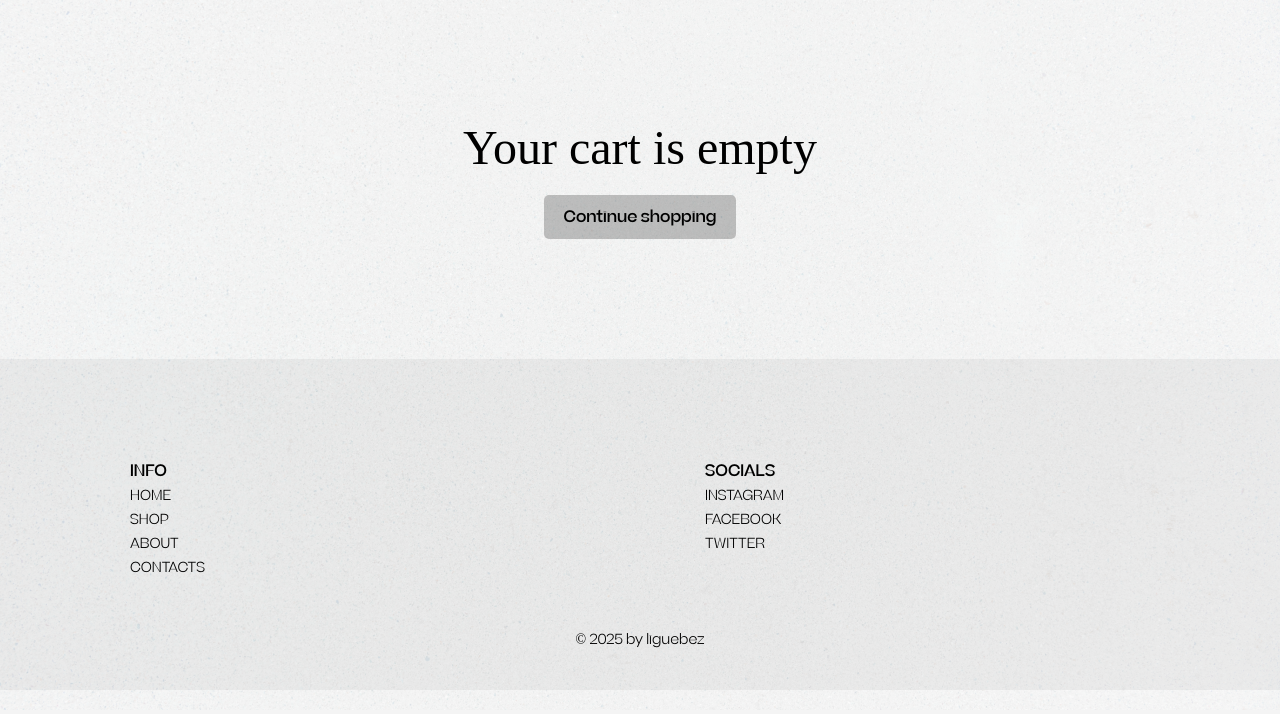
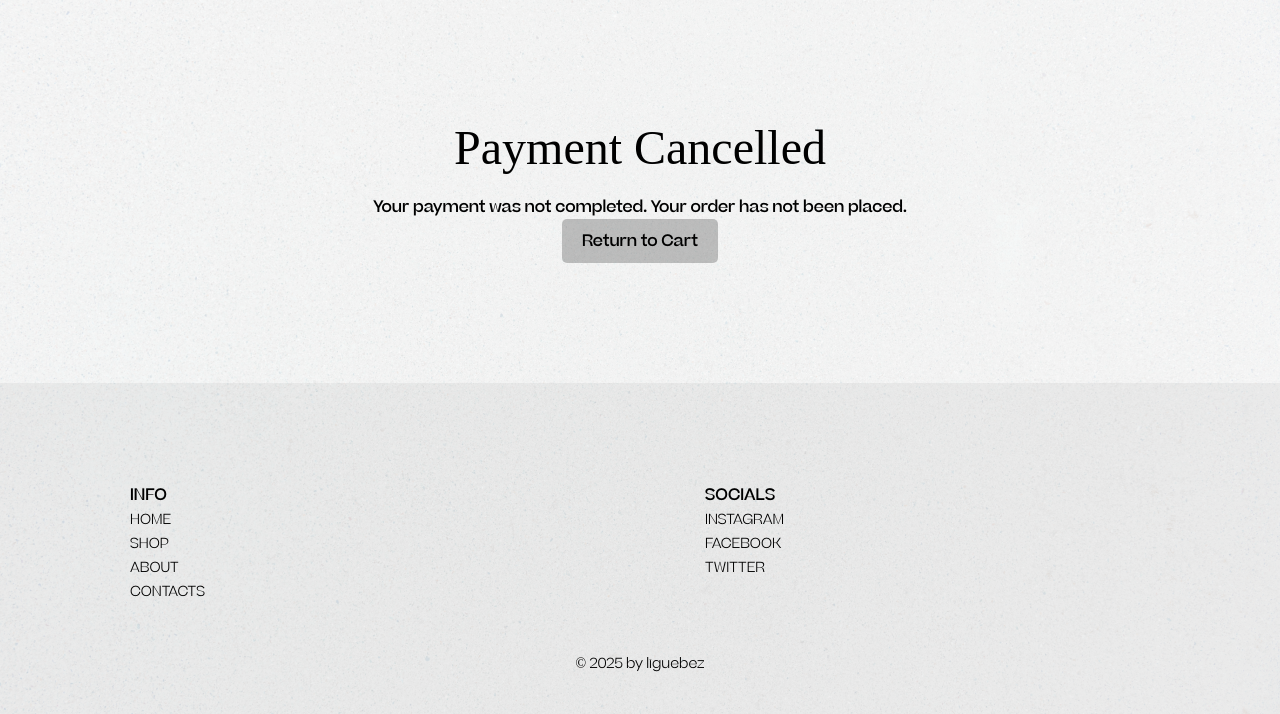
Before and after one commit to liguebez/e-commerce-shop, a Django app: page /payment/cancelled/ in a window 1280 px wide. Shown: the part 90-804 px from the top of the page. Run offline with Django 5.2, Linux system fonts and the light colour scheme; some web fonts are replaced.

Commit message:
Fixed some cart, login messages bugs

```diff
--- a/clothin/main/tests.py
+++ b/clothin/main/tests.py
@@ -75,7 +75,7 @@ class ContactFormTest(TestCase):
                 'captcha_0': 'dummy',
                 'captcha_1': 'dummy',
             })
-        self.assertRedirects(response, reverse('main:index'))
+        self.assertRedirects(response, reverse('main:contact'))
 
     def test_missing_fields_show_errors(self):
         with patch('captcha.fields.CaptchaField.clean', return_value='passed'):
--- a/clothin/payment/templates/payment/cancelled.html
+++ b/clothin/payment/templates/payment/cancelled.html
@@ -6,8 +6,9 @@
     <section class="payment-cancelled">
         <div class="container">
             <div class="empty">
-                <h2>Your cart is empty</h2>
-                <p><a href="{% url 'main:product_list' %}" class="btn" style="display: inline-block;">Continue shopping</a></p>
+                <h2>Payment Cancelled</h2>
+                <p>Your payment was not completed. Your order has not been placed.</p>
+                <a href="{% url 'cart:cart_detail' %}" class="btn" style="display: inline-block;">Return to Cart</a>
         </div>
         </div>
     </section>
--- a/clothin/users/views.py
+++ b/clothin/users/views.py
@@ -1,6 +1,7 @@
 from django.shortcuts import redirect, render
 from django.urls import reverse_lazy
 from .forms import LoginUserForm, RegisterUserForm, ProfileUserForm, UserPasswordChangeForm
+from django.contrib import messages
 from django.contrib.auth import authenticate, login, logout
 from django.contrib.auth.decorators import login_required
 from django.contrib.auth.views import PasswordChangeView, PasswordChangeDoneView
@@ -22,6 +23,8 @@ def login_user(request):
                 if next_url and url_has_allowed_host_and_scheme(next_url, allowed_hosts={request.get_host()}):
                     return redirect(next_url)
                 return redirect('main:index')
+            else:
+                messages.error(request, 'Invalid username or password.')
     else:
         form = LoginUserForm()
     return render(request, 'users/login.html', {'form' : form})
```
Also changed, not shown: clothin/orders/views.py (+2 -6 lines), clothin/payment/webhooks.py (+7 -0 lines).
